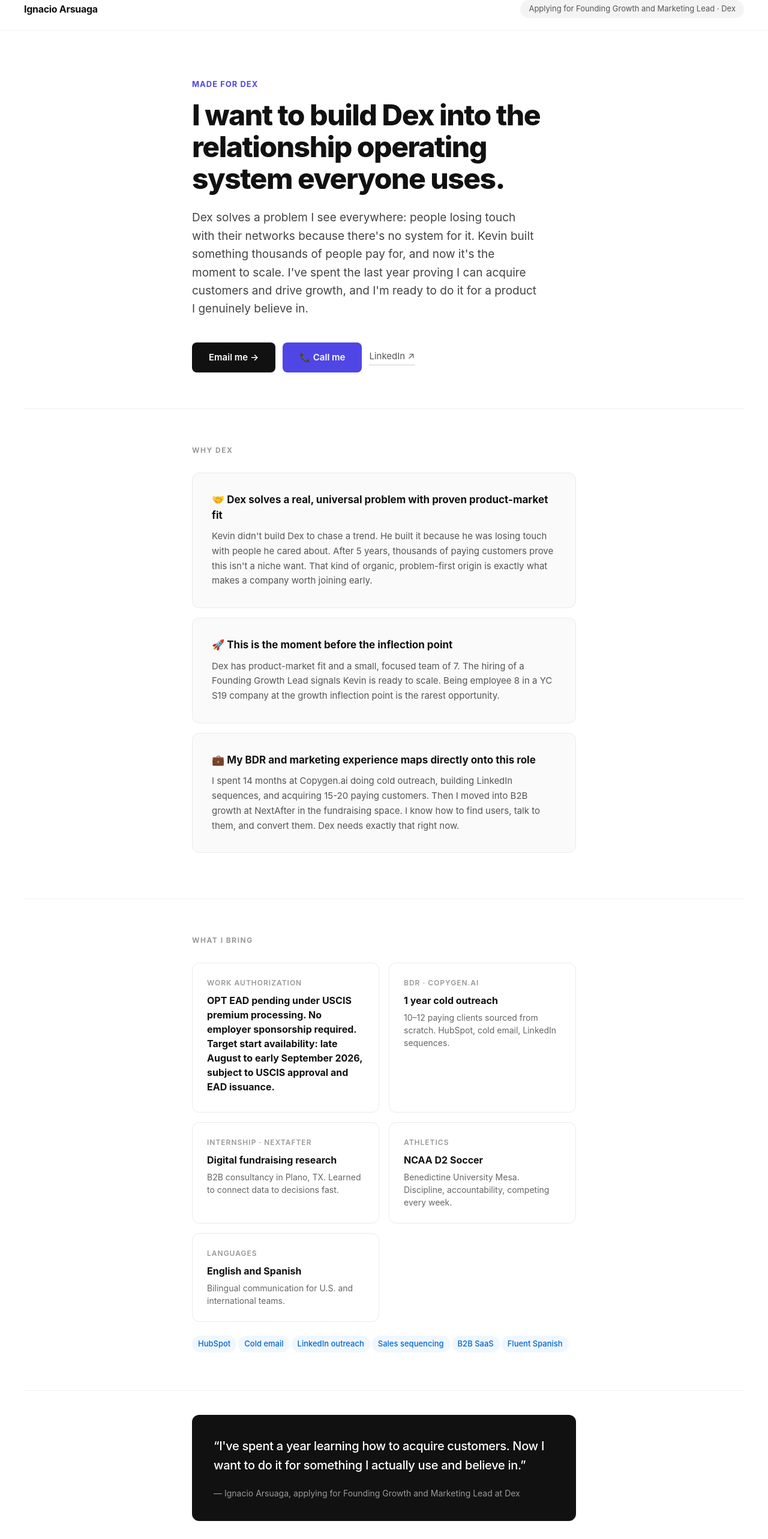
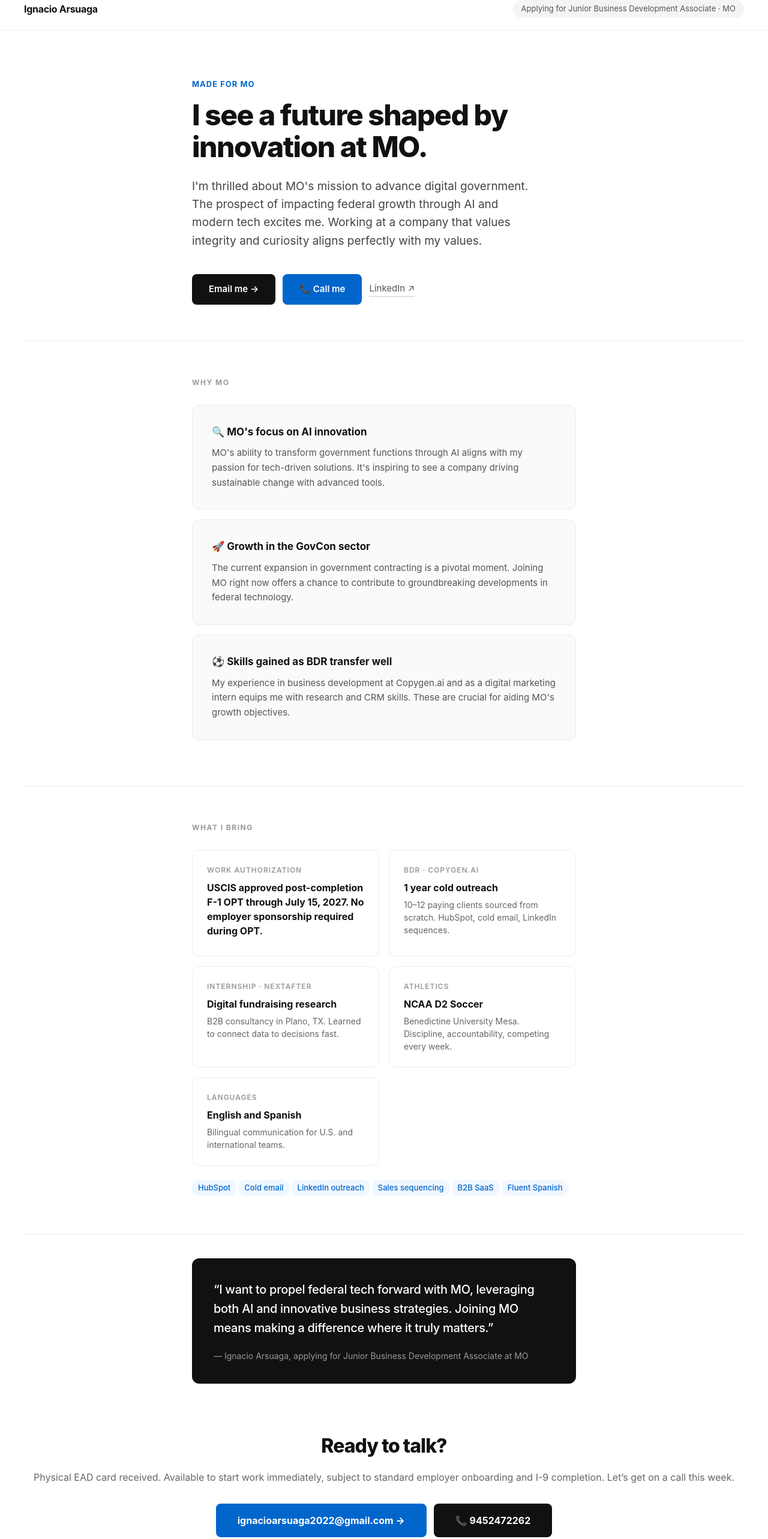
Before and after one commit to copygenai/nacho-for, a Next.js app: page / in a window 1280 px wide. Shown: the part 20-2586 px from the top of the page at 60% size. Built offline with nearby package versions, Linux system fonts and the light colour scheme.

Commit message:
Microsite: MO (Junior Business Development Associate)

```diff
--- a/app/page.js
+++ b/app/page.js
@@ -73,7 +73,7 @@
         </div>
         <div style={{ display: 'grid', gridTemplateColumns: '1fr 1fr', gap: 16 }}>
           {[
-            { label: 'Work authorization', value: 'OPT EAD pending under USCIS premium processing. No employer sponsorship required. Target start availability: late August to early September 2026, subject to USCIS approval and EAD issuance.', sub: '' },
+            { label: 'Work authorization', value: 'USCIS approved post-completion F-1 OPT through July 15, 2027. No employer sponsorship required during OPT.', sub: '' },
             { label: 'BDR · Copygen.ai', value: '1 year cold outreach', sub: '10–12 paying clients sourced from scratch. HubSpot, cold email, LinkedIn sequences.' },
             { label: 'Internship · NextAfter', value: 'Digital fundraising research', sub: 'B2B consultancy in Plano, TX. Learned to connect data to decisions fast.' },
             { label: 'Athletics', value: 'NCAA D2 Soccer', sub: 'Benedictine University Mesa. Discipline, accountability, competing every week.' },
@@ -111,7 +111,7 @@
       <div style={{ padding: '80px 40px', textAlign: 'center' }}>
         <h2 style={{ fontSize: 32, fontWeight: 800, letterSpacing: '-1px', marginBottom: 16 }}>Ready to talk?</h2>
         <p style={{ fontSize: 16, color: '#666', marginBottom: 32 }}>
-          Target start availability: late August to early September 2026, subject to USCIS approval and EAD issuance. Let&rsquo;s get on a call this week.
+          Physical EAD card received. Available to start work immediately, subject to standard employer onboarding and I-9 completion. Let&rsquo;s get on a call this week.
         </p>
         <div style={{ display: 'flex', gap: 12, justifyContent: 'center', flexWrap: 'wrap' }}>
           <a href={`mailto:${candidate.email}`}
--- a/site.config.json
+++ b/site.config.json
@@ -1,38 +1,39 @@
 {
   "candidate": {
     "name": "Ignacio Arsuaga",
-    "email": "nacho@arsuaga.net",
-    "phone": "+19452472262",
-    "linkedin": "https://linkedin.com/in/ignacio-arsuaga-garcia-colavidas",
-    "location": "Mesa, AZ (Phoenix area)"
+    "email": "ignacioarsuaga2022@gmail.com",
+    "phone": "9452472262",
+    "linkedin": "https://www.linkedin.com/in/ignacio-arsuaga-garcia-colavidas/",
+    "startAvailability": "Physical EAD card received. Available to start work immediately, subject to standard employer onboarding and I-9 completion.",
+    "copygenPayingClients": "10–12"
   },
   "company": {
-    "name": "Dex",
-    "slug": "dex",
-    "accentColor": "#4F46E5"
+    "name": "MO",
+    "slug": "mo",
+    "accentColor": "#0066cc"
   },
-  "role": "Founding Growth and Marketing Lead",
+  "role": "Junior Business Development Associate",
   "hero": {
-    "label": "Made for Dex",
-    "headline": "I want to build Dex into the relationship operating system everyone uses.",
-    "subheadline": "Dex solves a problem I see everywhere: people losing touch with their networks because there's no system for it. Kevin built something thousands of people pay for, and now it's the moment to scale. I've spent the last year proving I can acquire customers and drive growth, and I'm ready to do it for a product I genuinely believe in."
+    "label": "Made for MO",
+    "headline": "I see a future shaped by innovation at MO.",
+    "subheadline": "I'm thrilled about MO's mission to advance digital government. The prospect of impacting federal growth through AI and modern tech excites me. Working at a company that values integrity and curiosity aligns perfectly with my values."
   },
   "whyCompany": [
     {
-      "emoji": "🤝",
-      "title": "Dex solves a real, universal problem with proven product-market fit",
-      "body": "Kevin didn't build Dex to chase a trend. He built it because he was losing touch with people he cared about. After 5 years, thousands of paying customers prove this isn't a niche want. That kind of organic, problem-first origin is exactly what makes a company worth joining early."
+      "emoji": "🔍",
+      "title": "MO's focus on AI innovation",
+      "body": "MO's ability to transform government functions through AI aligns with my passion for tech-driven solutions. It's inspiring to see a company driving sustainable change with advanced tools."
     },
     {
       "emoji": "🚀",
-      "title": "This is the moment before the inflection point",
-      "body": "Dex has product-market fit and a small, focused team of 7. The hiring of a Founding Growth Lead signals Kevin is ready to scale. Being employee 8 in a YC S19 company at the growth inflection point is the rarest opportunity."
+      "title": "Growth in the GovCon sector",
+      "body": "The current expansion in government contracting is a pivotal moment. Joining MO right now offers a chance to contribute to groundbreaking developments in federal technology."
     },
     {
-      "emoji": "💼",
-      "title": "My BDR and marketing experience maps directly onto this role",
-      "body": "I spent 14 months at Copygen.ai doing cold outreach, building LinkedIn sequences, and acquiring 15-20 paying customers. Then I moved into B2B growth at NextAfter in the fundraising space. I know how to find users, talk to them, and convert them. Dex needs exactly that right now."
+      "emoji": "⚽",
+      "title": "Skills gained as BDR transfer well",
+      "body": "My experience in business development at Copygen.ai and as a digital marketing intern equips me with research and CRM skills. These are crucial for aiding MO's growth objectives."
     }
   ],
-  "quote": "I've spent a year learning how to acquire customers. Now I want to do it for something I actually use and believe in."
+  "quote": "I want to propel federal tech forward with MO, leveraging both AI and innovative business strategies. Joining MO means making a difference where it truly matters."
 }
```
